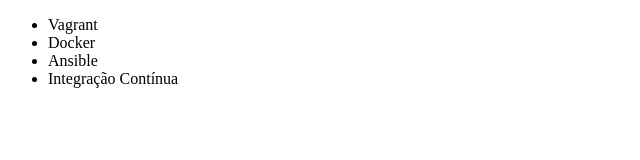
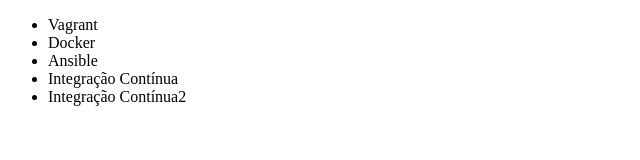
Before and after one commit to Franciscoef/new-repository, a plain HTML site: page index.html in a window 1280 px wide. Shown: the whole page, without its empty margins (0-640 px from the left). Drawn offline with Linux system fonts and the light colour scheme.

Commit message:
Teste
Teste

```diff
--- a/index.html
+++ b/index.html
@@ -10,6 +10,7 @@
         <li>Docker</li>
         <li>Ansible</li>
         <li>Integração Contínua</li>
+        <li>Integração Contínua2 </li>
     </ul>
 </body>
 </html>
```
